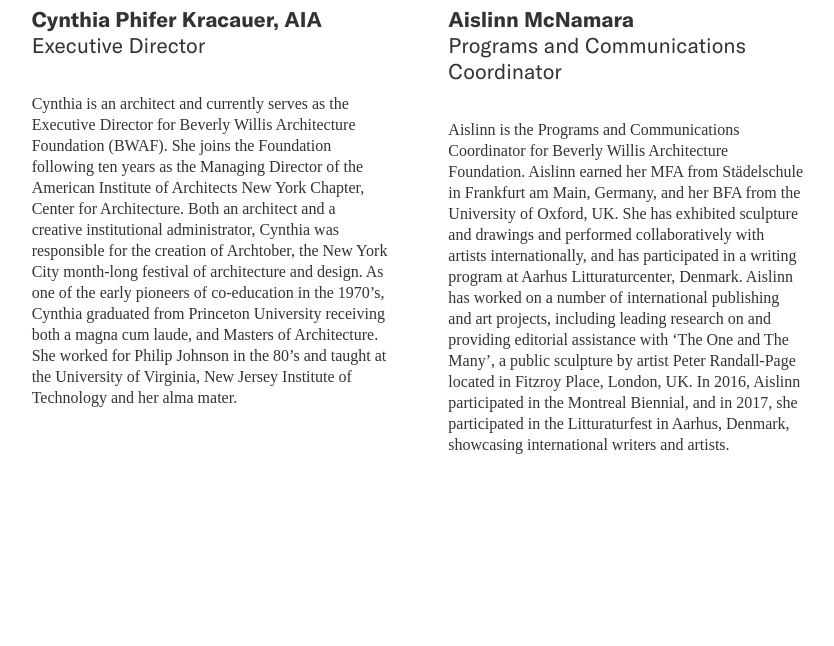
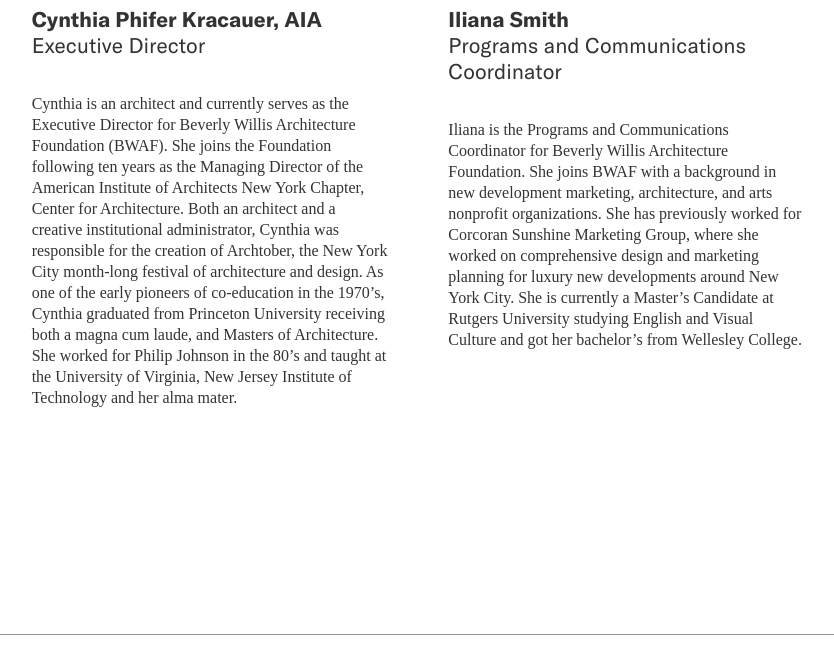
Before and after one commit to jengalas/bwaf-bbw, a Jekyll site: the page built from about/boardandstaff.md, in a window 1280 px wide and 900 px high, scrolled down 11166 px, cut to the strip 254-900 px from the top of the window. Shown: the whole strip, without its empty margins (445-1279 px from the left). Built offline with Jekyll 4.4.1, drawn with Linux system fonts in a browser that asks for light colours; some web fonts are replaced.

Commit message:
Update from Forestry.io Iliana Smith updated about/boardandstaff.md

```diff
--- a/about/boardandstaff.md
+++ b/about/boardandstaff.md
@@ -310,22 +310,16 @@
       University receiving both a magna cum laude, and Masters of Architecture. She
       worked for Philip Johnson in the 80’s and taught at the University of Virginia,
       New Jersey Institute of Technology and her alma mater. '
-  - title: Aislinn McNamara
+  - title: 'Iliana Smith '
     title_role: Programs and Communications Coordinator
-    image: "/v1618333453/Amcnamara_headshot_18_rospy6.jpg"
-    description: 'Aislinn is the Programs and Communications Coordinator for Beverly
-      Willis Architecture Foundation. Aislinn earned her MFA from Städelschule in
-      Frankfurt am Main, Germany, and her BFA from the University of Oxford, UK. She
-      has exhibited sculpture and drawings and performed collaboratively with artists
-      internationally, and has participated in a writing program at Aarhus Litturaturcenter,
-      Denmark. Aislinn has worked on a number of international publishing and art
-      projects, including leading research on and providing editorial assistance with
-      ‘The One and The Many’, a public sculpture by artist Peter Randall-Page located
-      in Fitzroy Place, London, UK. In 2016, Aislinn participated in the Montreal
-      Biennial, and in 2017, she participated in the Litturaturfest in Aarhus, Denmark,
-      showcasing international writers and artists.
-
-'
+    image: "/v1641831044/1630678362131-1_jeqk6j.jpg"
+    description: "Iliana is the Programs and Communications Coordinator for Beverly
+      Willis Architecture Foundation. She joins BWAF with a background in new development
+      marketing, architecture, and arts nonprofit organizations. She has previously
+      worked for Corcoran Sunshine Marketing Group, where she worked on comprehensive
+      design and marketing planning for luxury new developments around New York City.
+      She is currently a Master's Candidate at Rutgers University studying English
+      and Visual Culture and got her bachelor's from Wellesley College. \n"
   section_break: false
 description: Beverly Willis Architecture Foundation Board and Staff
 date:
```
